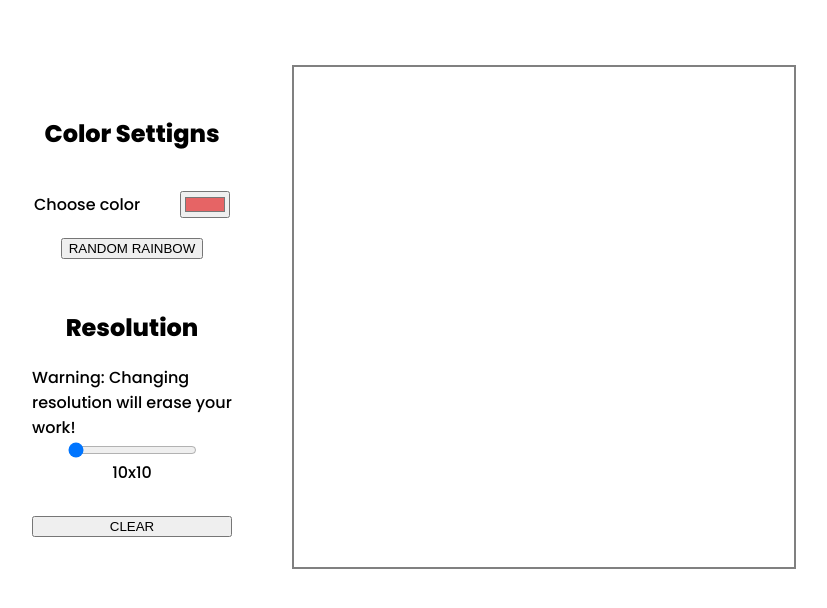
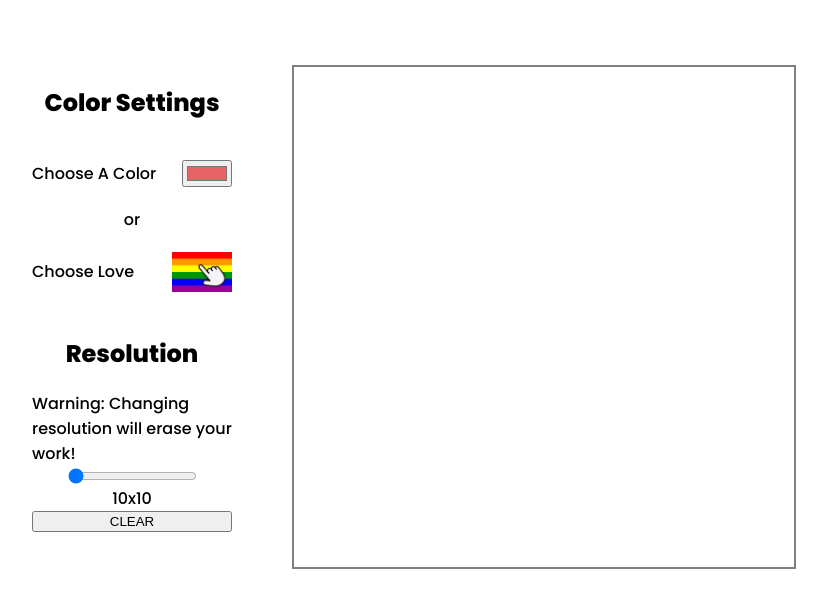
Before and after one commit to imaricodes/etch-a-sketch, a plain HTML site: page index.html in a window 1280 px wide. Shown: the part 116-724 px from the top of the page, without its empty margins (226-1053 px from the left). Drawn offline with Linux system fonts and the light colour scheme.

Commit message:
Replace raibow button with image.
-Also some other minor styling of controls section

```diff
--- a/index.html
+++ b/index.html
@@ -23,12 +23,24 @@
 
         <div class="main">
             <div class="controls">
-                <div class="color-settings"> <h2>Color Settigns </h2>
-                    <label for="color-picker">Choose color
+                <div class="color-settings">
+                    <h2>Color Settings </h2>
+                    <!-- <label for="color-picker">Choose color
+
+                    </label> -->
+                    <div class="color-mode-chooser">
+                        Choose A Color
                         <input type="color" id="color-picker" name="head"
-                            value="#e66465" >
-                    </label>
-                    <button id = "rainbow-btn" >RANDOM RAINBOW</button>
+                        value="#e66465" >
+                    </div>
+
+                    <div class="text-centered">or</div>
+                    <!-- <button id = "rainbow-btn" >RANDOM RAINBOW</button> -->
+                    <div class="color-mode-chooser">
+                        Choose Love
+                    <img src="/img/rainbow.png" id = "rainbow-btn" class="img-rainbow" alt="rainbow">
+                    </div>
+
                 </div>
                 <div class="grid-settings">
                     <label for="resolution-slider"><h2>Resolution </h2> </label>
--- a/style.css
+++ b/style.css
@@ -38,26 +38,42 @@ body {
 .controls{
   display: flex;
   flex-direction: column;
-  justify-content: space-evenly;
+  /* align-items: center; */
+  /* justify-content: space-evenly; */
   width: 200px;
-
+}
+h2{
+  text-align: center;
 
 }
-
 .color-settings {
   display: flex;
   flex-direction: column;
-  align-items: center;
+  /* align-items: center; */
   gap: 20px;
+  margin-bottom: 25px;
 
 }
+.color-mode-chooser{
+  display:flex;
+  align-items: center;
+  justify-content: space-between;
+  gap: 20px;
+}
 
-label {
+.img-rainbow{
+  height: 40px;
+}
+
+.text-centered{
+  text-align: center;
+}
+/* label {
   display: flex;
   gap: 40px;
   align-items: center;
 
-}
+} */
 
 .grid-settings{
   display: flex;
@@ -93,6 +109,7 @@ label {
     flex-basis: 1;
 
 }
+
 
 
 /* SWITCH */
```
Also changed, not shown: img/rainbow.png (added).
